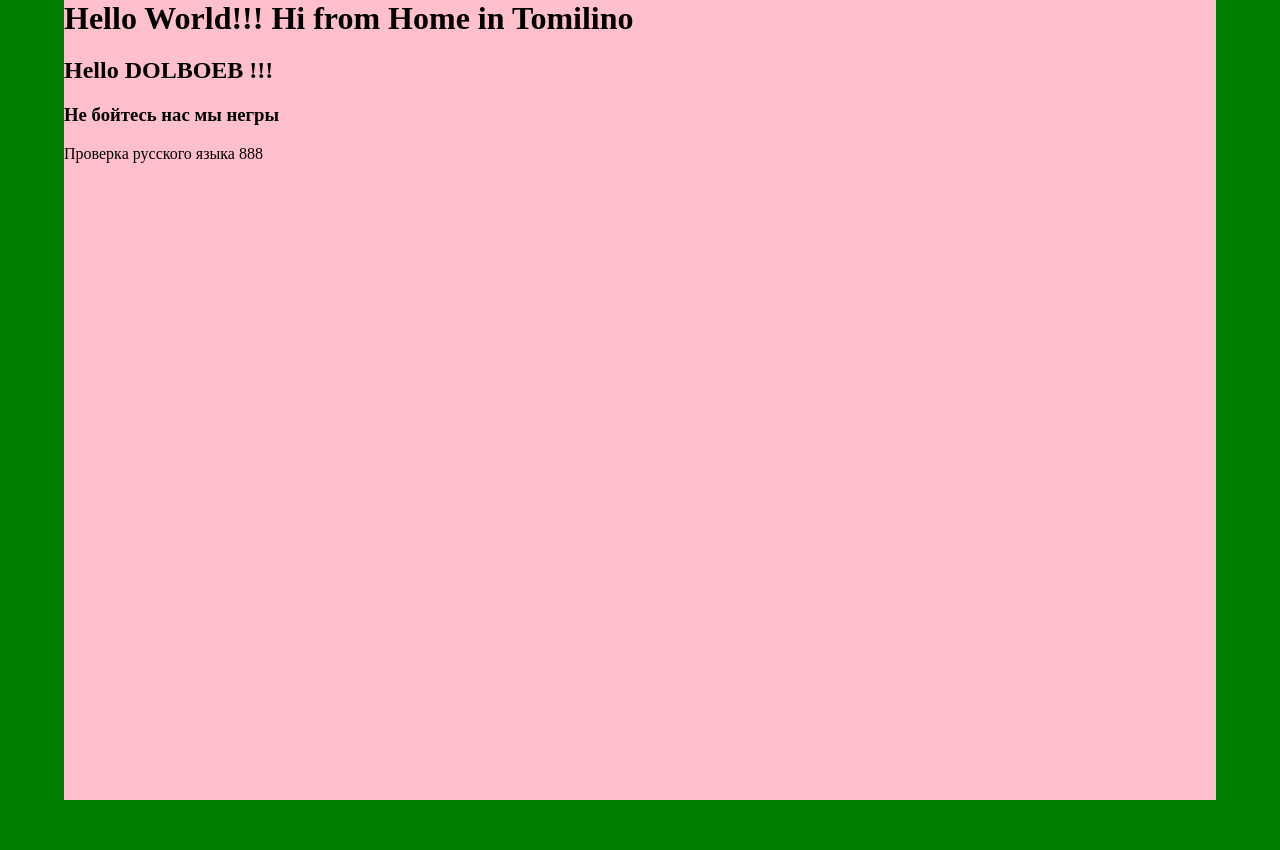
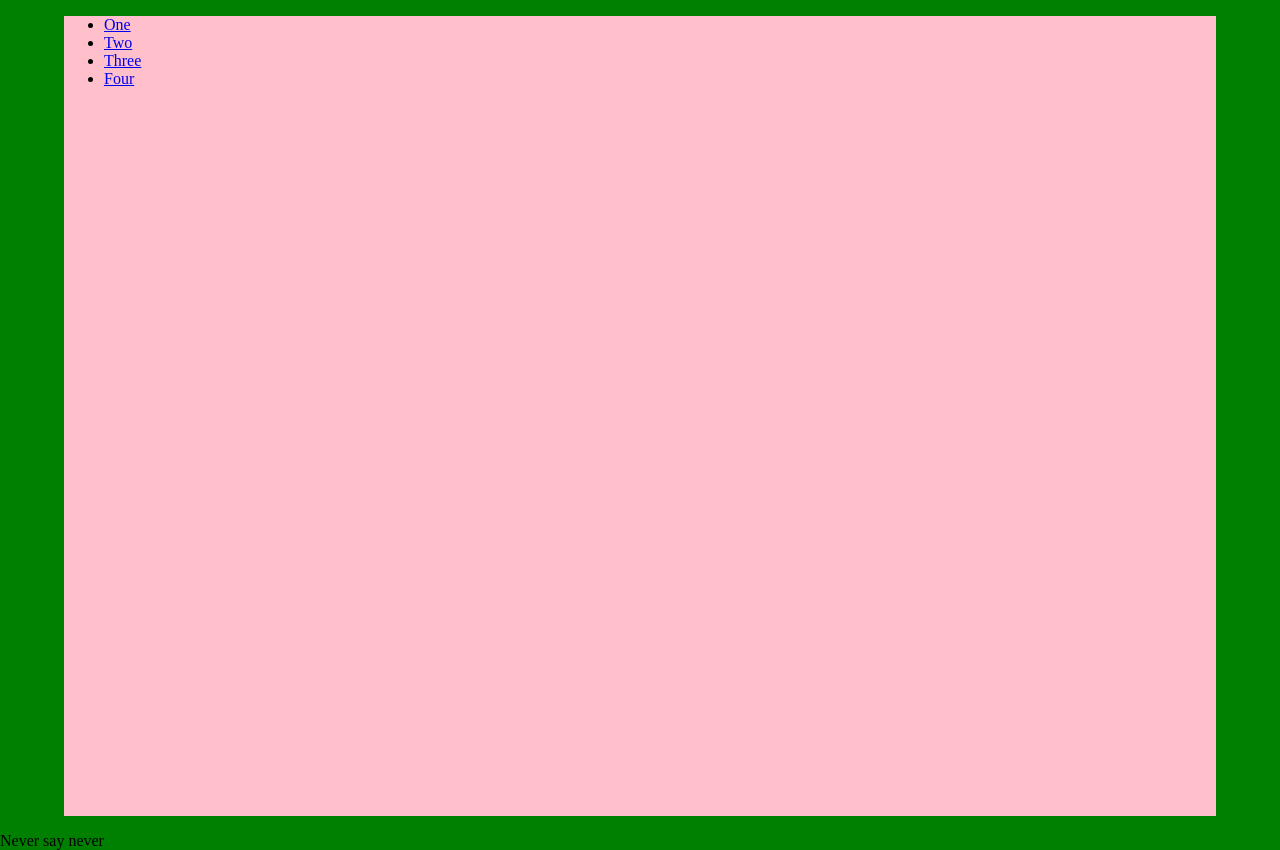
Before and after one commit to ippon1974/grid_04, a plain HTML site: page page_size.html in a window 1280 px wide. Before the commit the page ends 800 px from the top, so only its background shows below. Drawn offline with Linux system fonts and the light colour scheme.

Commit message:
from office

```diff
--- a/css/reset.css
+++ b/css/reset.css
@@ -0,0 +1,47 @@
+/* http://meyerweb.com/eric/tools/css/reset/
+v2.0 | 20110126
+License: none (public domain)
+*/
+html, body, div, span, applet, object, iframe,
+h1, h2, h3, h4, h5, h6, p, blockquote, pre,
+a, abbr, acronym, address, big, cite, code,
+del, dfn, em, img, ins, kbd, q, s, samp,
+small, strike, strong, sub, sup, tt, var,
+b, u, i, center,
+dl, dt, dd, ol, ul, li,
+fieldset, form, label, legend,
+table, caption, tbody, tfoot, thead, tr, th, td,
+article, aside, canvas, details, embed,
+figure, figcaption, footer, header, hgroup,
+menu, nav, output, ruby, section, summary,
+time, mark, audio, video {
+margin: 0;
+padding: 0;
+border: 0;
+font-size: 100%;
+font: inherit;
+vertical-align: baseline;
+}
+/* HTML5 display-role reset for older browsers */
+article, aside, details, figcaption, figure,
+footer, header, hgroup, menu, nav, section {
+display: block;
+}
+body {
+line-height: 1;
+}
+ol, ul {
+list-style: none;
+}
+blockquote, q {
+quotes: none;
+}
+blockquote:before, blockquote:after,
+q:before, q:after {
+content: '';
+content: none;
+}
+table {
+border-collapse: collapse;
+border-spacing: 0;
+}
--- a/page_size.html
+++ b/page_size.html
@@ -2,6 +2,7 @@
 <html>
 <head>
     <title>Hello World</title>
+
     <style>
         html, body {
             width: 100%;
@@ -25,10 +26,13 @@
 </head>
 <body>
 <div id="container">
-    <h1>Hello World!!! Hi from Home in Tomilino</h1>
-    <h2>Hello DOLBOEB !!!</h2>
-    <h3>Не бойтесь нас мы негры</h3>
-    <p>Проверка русского языка 888</p>
+    <ul>
+        <li><a href="one">One</a></li>
+        <li><a href="one">Two</a></li>
+        <li><a href="three">Three</a></li>
+        <li><a href="four">Four</a></li>
+    </ul>
 </div>
+<p>Never say never</p>
 </body>
 </html>
```
Also changed, not shown: reset.html (added, +37 -0 lines).
